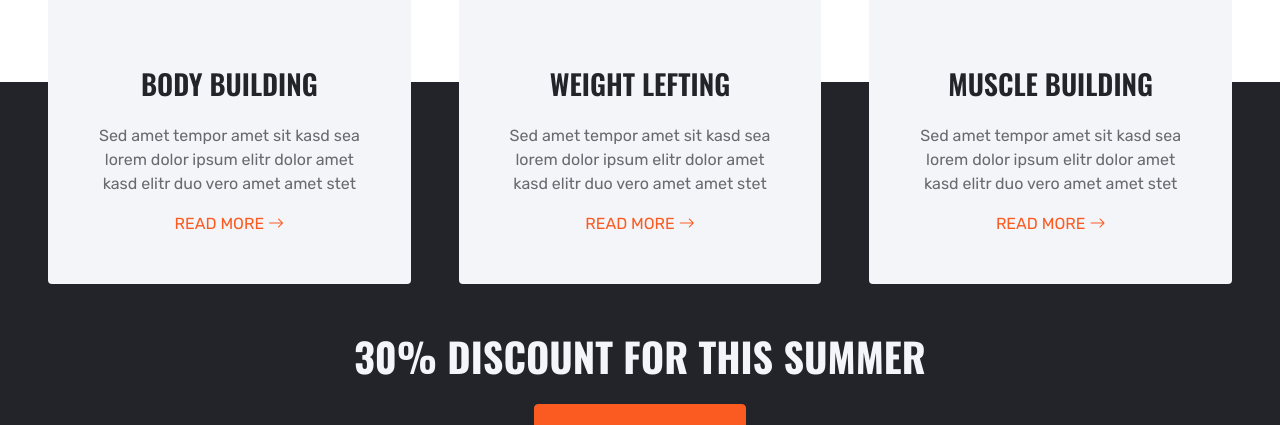
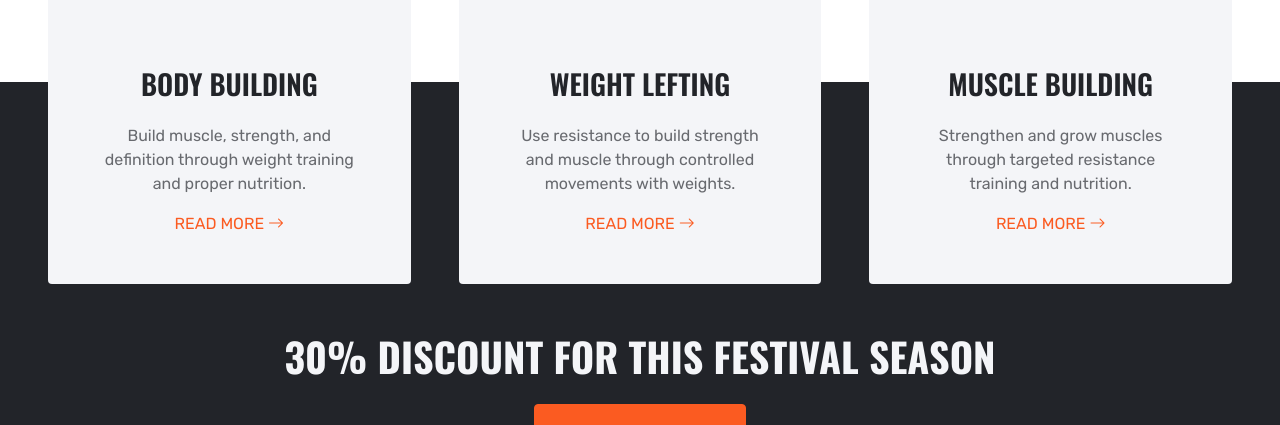
Before and after one commit to Dibyajyoti-Gouda/fitness_tracker, a React (Create React App) app: page / in a window 1280 px wide. Shown: the part 1600-2025 px from the top of the page. Built offline with nearby package versions, Linux system fonts and the light colour scheme.

Commit message:
Update ProgramStart.js

```diff
--- a/src/Component/ProgramStart.js
+++ b/src/Component/ProgramStart.js
@@ -10,7 +10,7 @@ const ProgramStart = () => {
                       <div className="bg-light rounded text-center p-5">
                           <i className="flaticon-six-pack display-1 text-primary" />
                           <h3 className="text-uppercase my-4">Body Building</h3>
-                          <p>Sed amet tempor amet sit kasd sea lorem dolor ipsum elitr dolor amet kasd elitr duo vero amet amet stet</p>
+                          <p> Build muscle, strength, and definition through weight training and proper nutrition.</p>
                           <a className="text-uppercase" href>Read More <i className="bi bi-arrow-right" /></a>
                       </div>
                   </div>
@@ -18,7 +18,7 @@ const ProgramStart = () => {
                       <div className="bg-light rounded text-center p-5">
                           <i className="flaticon-barbell display-1 text-primary" />
                           <h3 className="text-uppercase my-4">Weight Lefting</h3>
-                          <p>Sed amet tempor amet sit kasd sea lorem dolor ipsum elitr dolor amet kasd elitr duo vero amet amet stet</p>
+                          <p> Use resistance to build strength and muscle through controlled movements with weights.</p>
                           <a className="text-uppercase" href>Read More <i className="bi bi-arrow-right" /></a>
                       </div>
                   </div>
@@ -26,12 +26,12 @@ const ProgramStart = () => {
                       <div className="bg-light rounded text-center p-5">
                           <i className="flaticon-bodybuilding display-1 text-primary" />
                           <h3 className="text-uppercase my-4">Muscle Building</h3>
-                          <p>Sed amet tempor amet sit kasd sea lorem dolor ipsum elitr dolor amet kasd elitr duo vero amet amet stet</p>
+                          <p> Strengthen and grow muscles through targeted resistance training and nutrition.</p>
                           <a className="text-uppercase" href>Read More <i className="bi bi-arrow-right" /></a>
                       </div>
                   </div>
                   <div className="col-lg-12 col-md-6 text-center">
-                      <h1 className="text-uppercase text-light mb-4">30% Discount For This Summer</h1>
+                      <h1 className="text-uppercase text-light mb-4">30% Discount For This Festival Season</h1>
                       <a href className="btn btn-primary py-3 px-5">Become A Member</a>
                   </div>
               </div>
```
